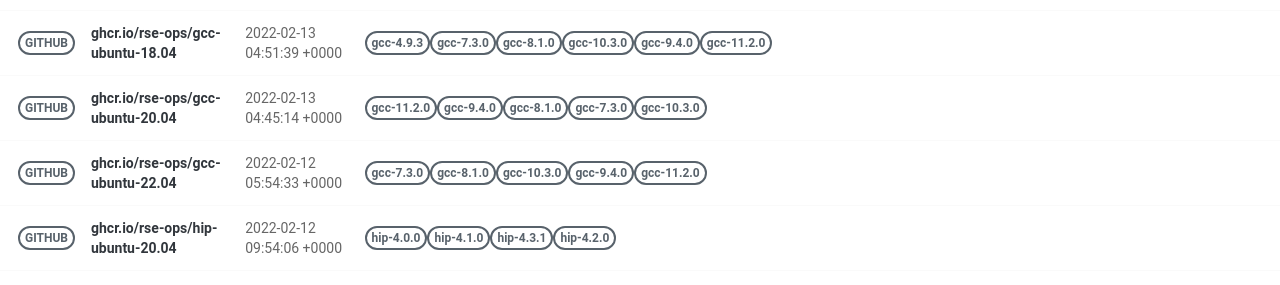
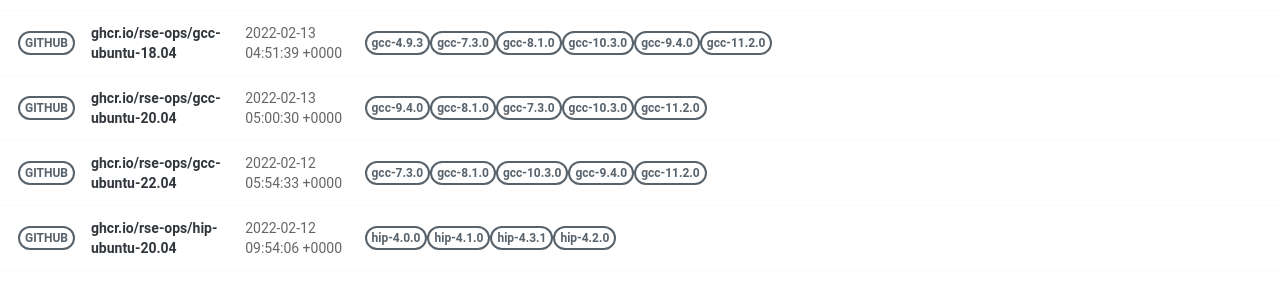
Before and after one commit to rse-ops/docker-images, a Jekyll site: the page built from pages/index.md, in a window 1280 px wide. Shown: the part 581-866 px from the top of the page. Built offline with Jekyll 4.4.1, drawn with Linux system fonts in a browser that asks for light colours; nearby versions of some CDN libraries.

Commit message:
Automated push to update library 2022-02-13

```diff
--- a/_library/ghcr.io-rse-ops-gcc-ubuntu-20.04.md
+++ b/_library/ghcr.io-rse-ops-gcc-ubuntu-20.04.md
@@ -1,14 +1,11 @@
 ---
 layout: container
 name: ghcr.io/rse-ops/gcc-ubuntu-20.04
-updated_at: 2022-02-13 04:45:14.721904
+updated_at: 2022-02-13 05:00:30.585229
 
 
 container_url: https://github.com/orgs/rse-ops/packages/container/package/gcc-ubuntu-20.04
 versions:
- - tag: gcc-11.2.0
-   dockerfile: https://github.com/rse-ops/docker-images/blob/main/ubuntu/gcc/Dockerfile
-   manifest: https://crane.ggcr.dev/manifest/ghcr.io/rse-ops/gcc-ubuntu-20.04:gcc-11.2.0
  - tag: gcc-9.4.0
    dockerfile: https://github.com/rse-ops/docker-images/blob/main/ubuntu/gcc/Dockerfile
    manifest: https://crane.ggcr.dev/manifest/ghcr.io/rse-ops/gcc-ubuntu-20.04:gcc-9.4.0
```
Also changed, not shown: other parts of _library/ghcr.io-rse-ops-gcc-ubuntu-20.04.md (+3 -0 lines).
